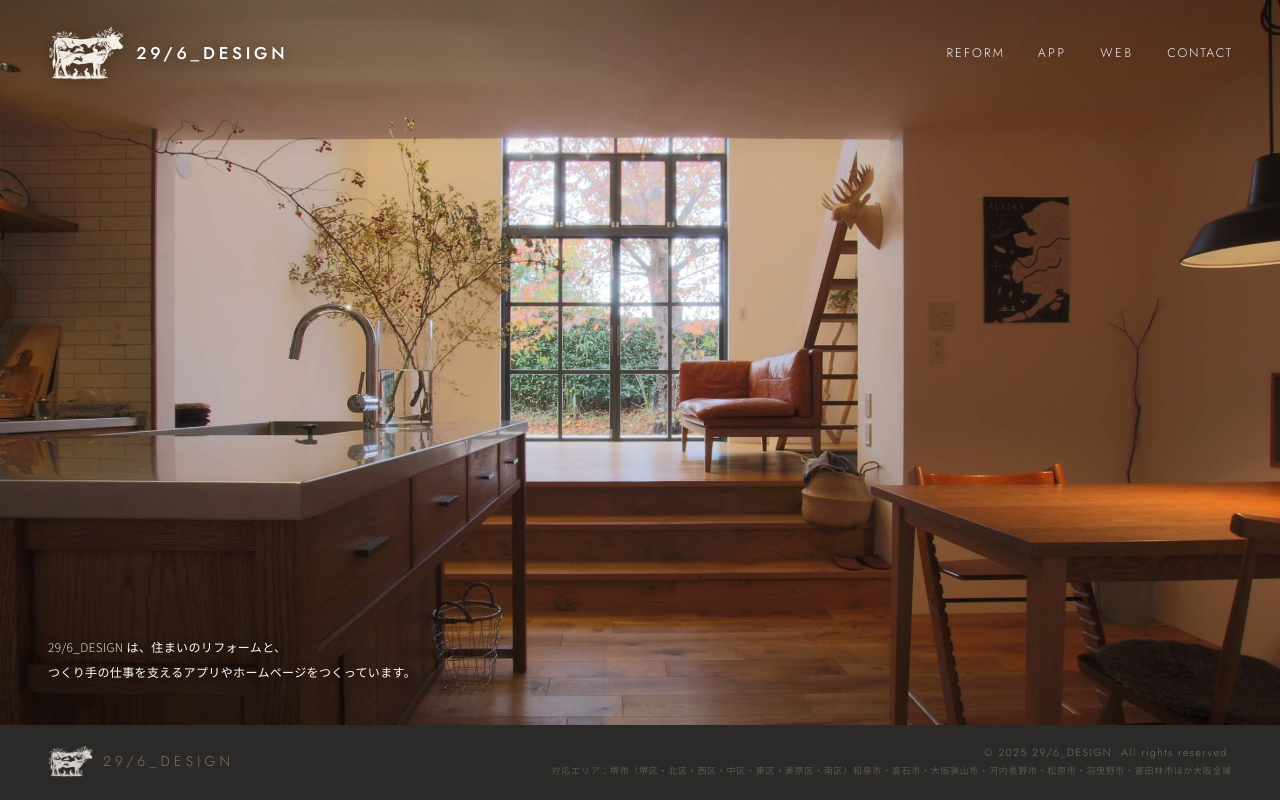
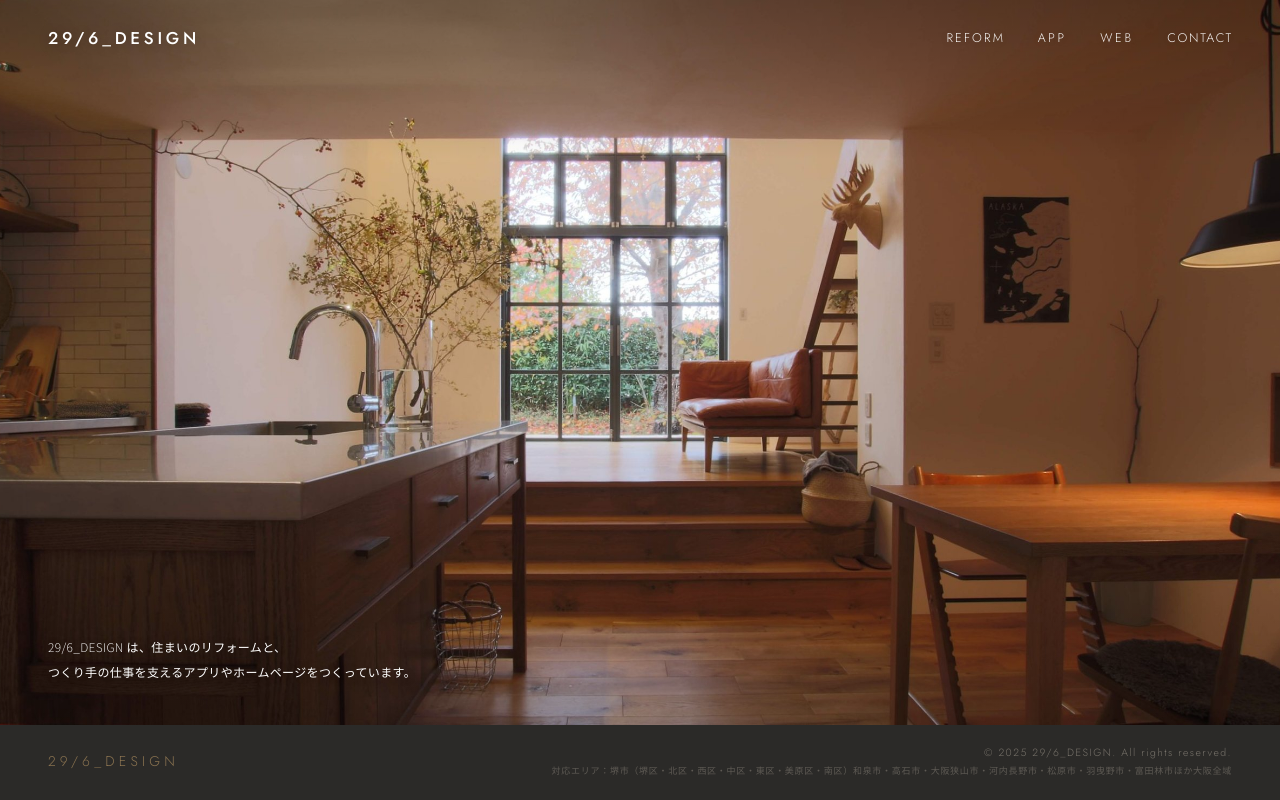
Before and after one commit to tukuru5uta10-glitch/Toocool-project, a plain HTML site: page index.html in a window 1280 px wide. Drawn offline with Linux system fonts and the light colour scheme; a web font is replaced by a local one.

Commit message:
ヘッダーとフッターのロゴ画像を外す
Co-Authored-By: Claude Opus 5.5 <noreply@anthropic.com>
Claude-Session: https://claude.ai/code/session_01QE2X7ta6p7FerqsX5iC8kv

```diff
--- a/index.html
+++ b/index.html
@@ -90,7 +90,7 @@ footer{background:#2b2a28;color:#77726a;padding:20px clamp(18px,4vw,48px) 22px;d
 </head>
 <body>
 <header>
-  <a class="logo" href="index.html"><img src="img/logo-white.png" alt="" width="76" height="54"><span>29/6_DESIGN</span></a>
+  <a class="logo" href="index.html">29/6_DESIGN</a>
   <nav aria-label="メニュー">
     <a class="rf" href="reform.html">REFORM</a>
     <a href="app.html">APP</a>
@@ -107,7 +107,7 @@ footer{background:#2b2a28;color:#77726a;padding:20px clamp(18px,4vw,48px) 22px;d
   <p class="lead">29/6_DESIGN は、住まいのリフォームと、<br>つくり手の仕事を支えるアプリやホームページをつくっています。</p>
 </div>
 <footer>
-  <span class="flogo"><img src="img/logo-white.png" alt="" width="45" height="32">29/6_DESIGN</span>
+  <span class="flogo">29/6_DESIGN</span>
   <div class="fr">
     <span>© 2025 29/6_DESIGN. All rights reserved.</span>
     <small>対応エリア：堺市（堺区・北区・西区・中区・東区・美原区・南区）和泉市・高石市・大阪狭山市・河内長野市・松原市・羽曳野市・富田林市ほか大阪全域</small>
```
Also changed, not shown: app.html (+2 -2 lines), contact.html (+2 -2 lines), reform.html (+2 -2 lines), web.html (+2 -2 lines), img/logo-ink.png (deleted), img/logo-white.png (deleted).
